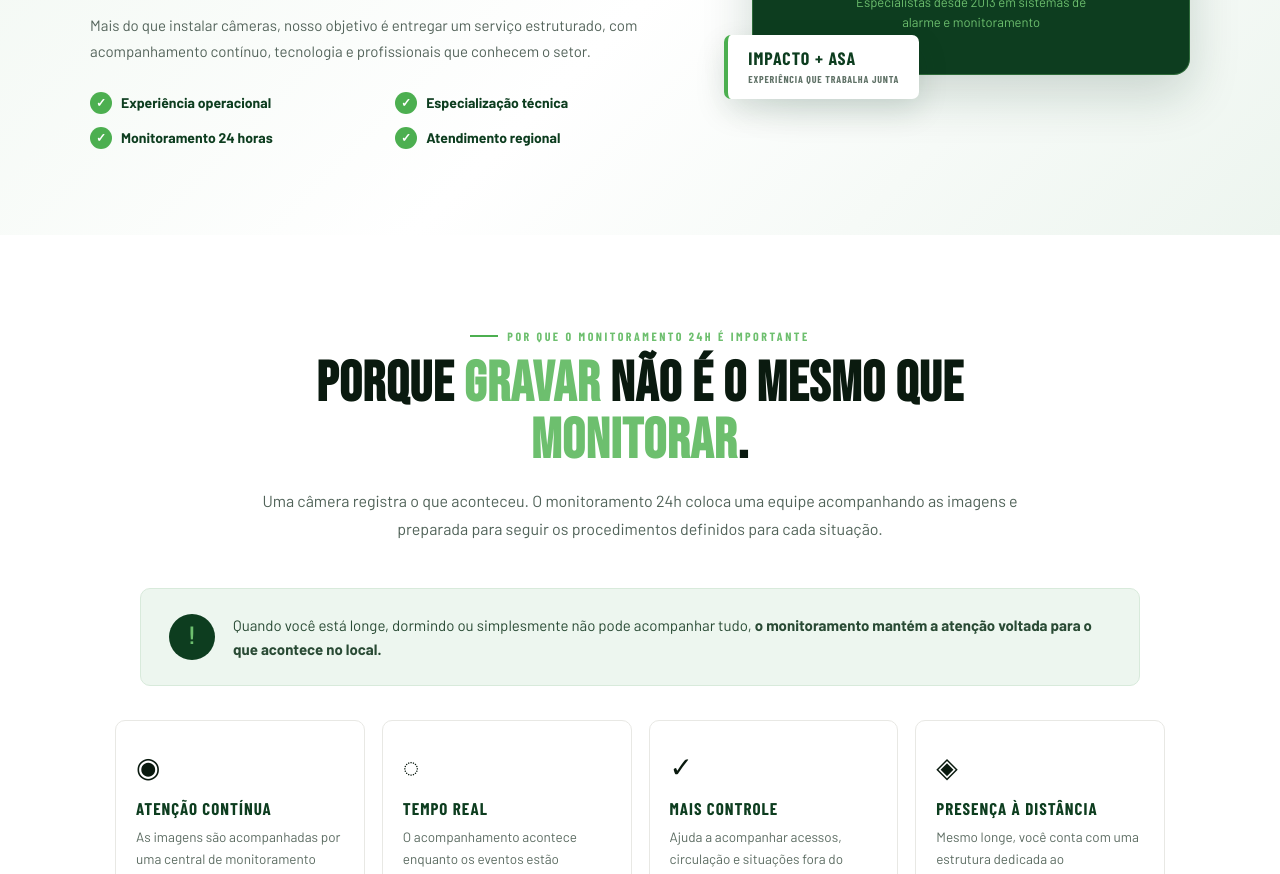
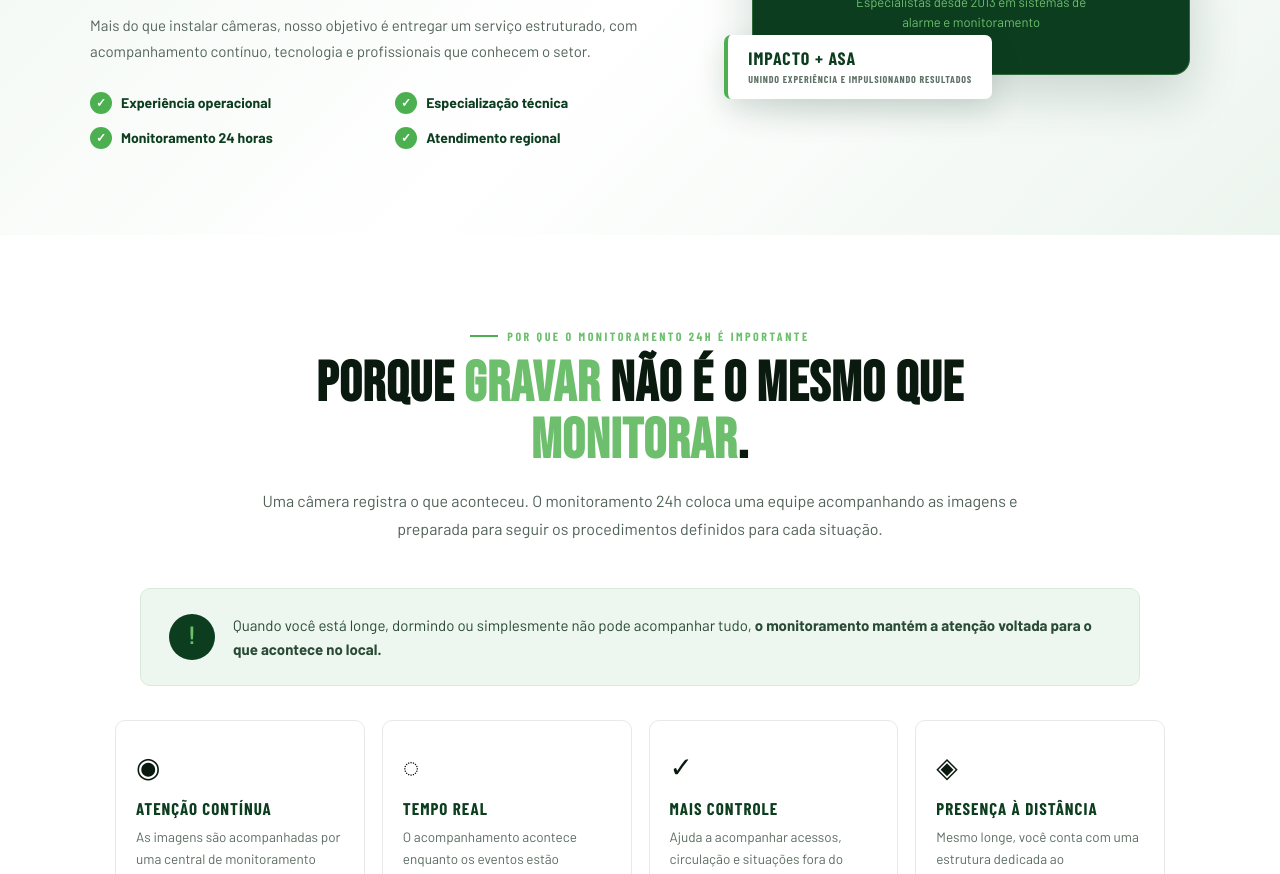
Before and after one commit to feluzbraga/Impacto-Operacional, a plain HTML site: page monitoramento/index.html in a window 1280 px wide. Shown: the part 1216-2090 px from the top of the page. Drawn offline with nearby package versions, Linux system fonts and the light colour scheme; a web font is replaced by a local one.

Commit message:
Update index.html

```diff
--- a/monitoramento/index.html
+++ b/monitoramento/index.html
@@ -612,7 +612,7 @@
         <img src="img/logo-asa.png" alt="ASA Monitoramento" />
         <div class="asa-since">Especialistas desde 2013 em sistemas de alarme e monitoramento</div>
       </div>
-      <div class="asa-badge">Impacto + ASA<br><span>Experiência que trabalha junta</span></div>
+      <div class="asa-badge">Impacto + ASA<br><span>Unindo experiência e impulsionando resultados</span></div>
     </div>
   </div>
 </section>
```
